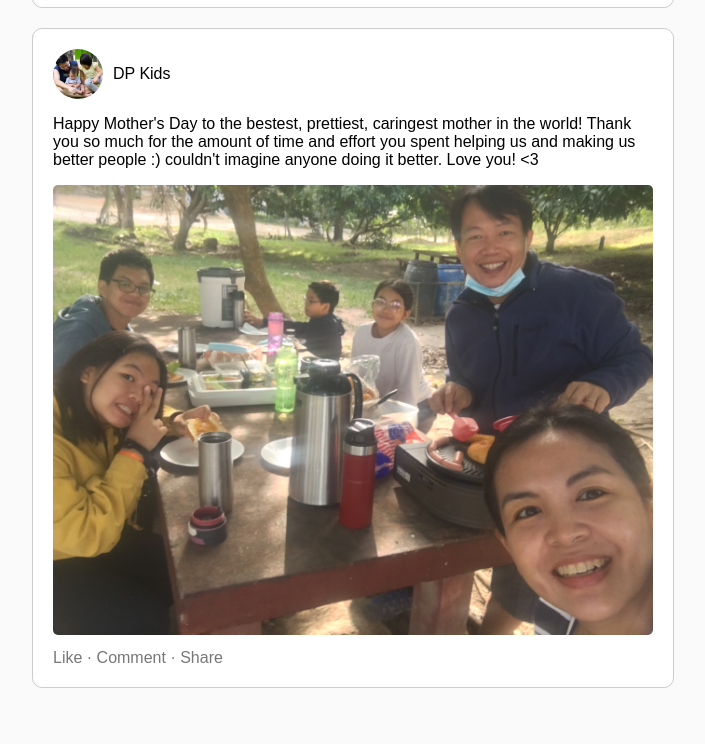
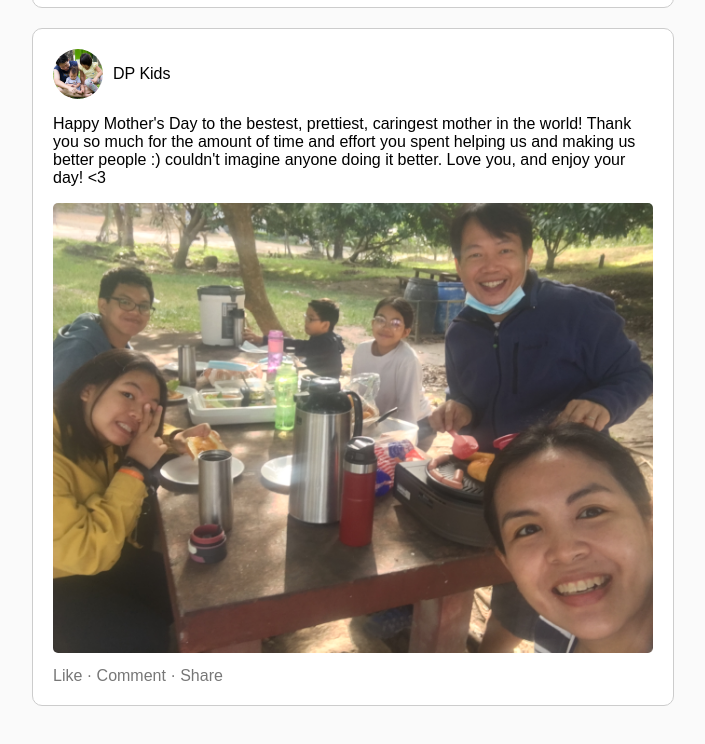
Before and after one commit to facebookmd/mothersday, a plain HTML site: page index.html in a window 1280 px wide. Shown: the part 6980-7724 px from the top of the page, without its empty margins (287-992 px from the left). Drawn offline with Linux system fonts and the light colour scheme.

Commit message:
Update index.html

```diff
--- a/index.html
+++ b/index.html
@@ -301,7 +301,7 @@
             </div>
             <div class="post-content">
                 <p>Happy Mother's Day to the bestest, prettiest, caringest mother in the world! Thank you so much for the amount of time and effort you spent
-                helping us and making us better people :) couldn't imagine anyone doing it better. Love you! <3</p>
+                helping us and making us better people :) couldn't imagine anyone doing it better. Love you, and enjoy your day! <3</p>
                 <img src="happymd.JPG" alt="Vacation Picture">
             </div>
             <div class="post-footer">
```
